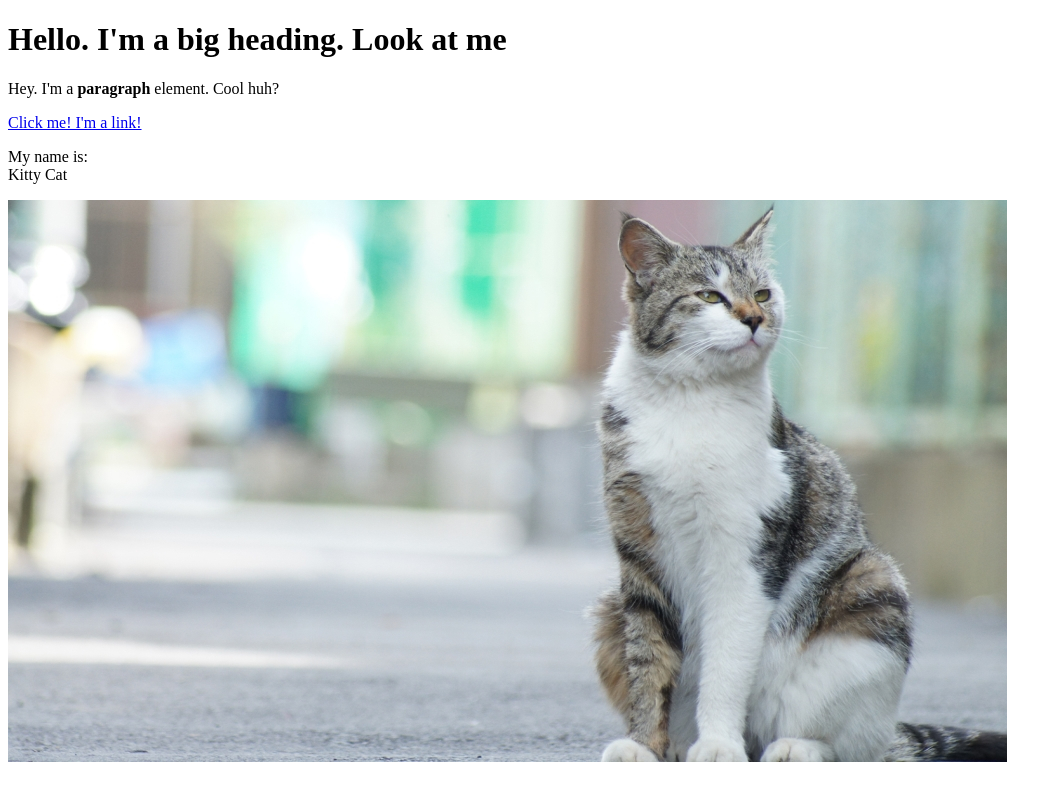
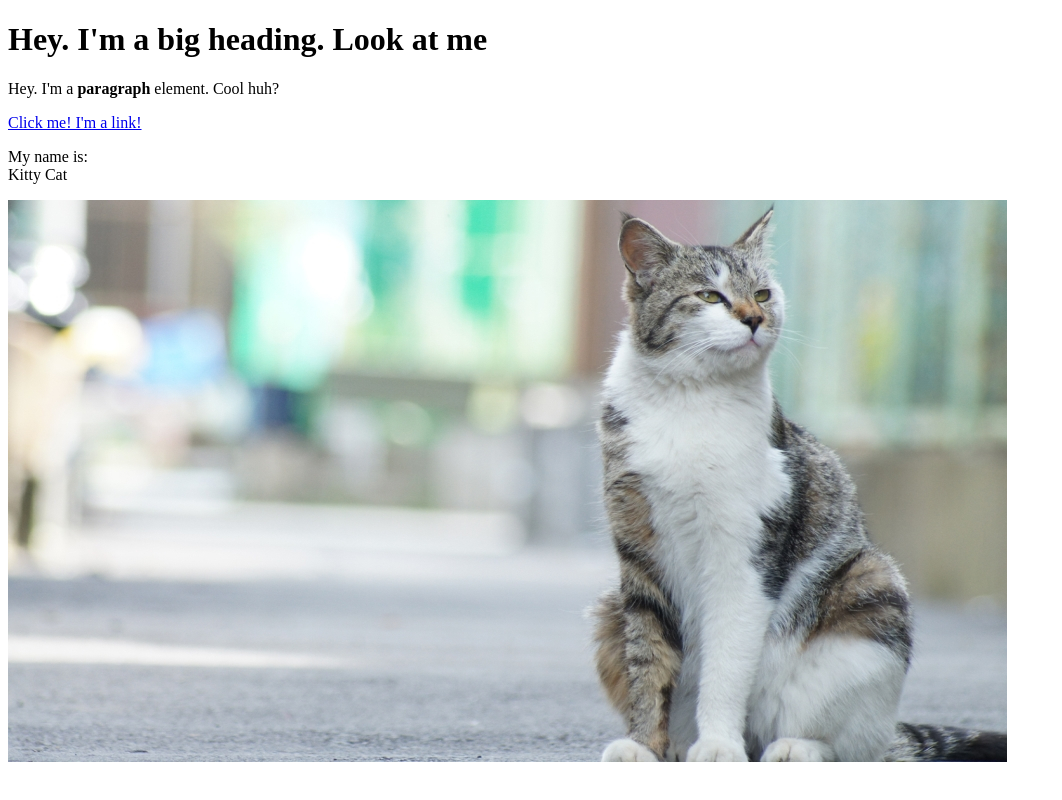
Before and after one commit to bockkaisheng/cartoon-hero, a plain HTML site: page test.html in a window 1280 px wide. Shown: the whole page, without its empty margins (0-1062 px from the left). Drawn offline with Linux system fonts and the light colour scheme.

Commit message:
Update test.html

```diff
--- a/test.html
+++ b/test.html
@@ -4,7 +4,7 @@
     <title>Test page</title>
 </head>
 <body>
-    <h1>Hello. I'm a big heading. Look at me</h1>
+    <h1>Hey. I'm a big heading. Look at me</h1>
     <p>Hey. I'm a <b>paragraph</b> element. Cool huh?</p>
     <a href="https://google.com" target="_blank" title="Let's go to Google">Click me! I'm a link!</a>
     <p>My name is:<br>
```
